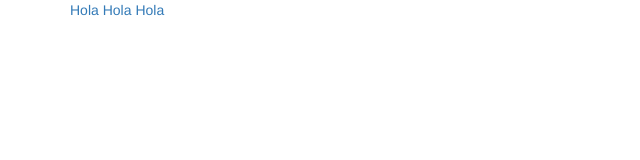
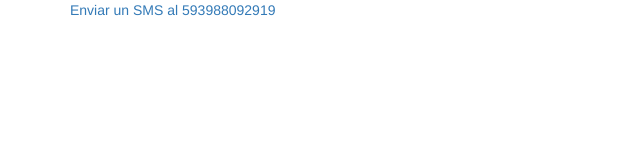
Before and after one commit to thyrons/ejemplo_phonegap, a plain HTML site: page index.html in a window 1280 px wide. Shown: the whole page, without its empty margins (0-640 px from the left). Drawn offline with Linux system fonts and the light colour scheme.

Commit message:
Revert "c"
This reverts commit 25e4e0deb6f5d28714842c46ae0d185a892b9b7d.

```diff
--- a/index.html
+++ b/index.html
@@ -11,11 +11,7 @@
 	<body>
 
 	<div class="container">
-	  	<a href="sms:+593988092919?body=bodytext">Hola</a>
-
-	  	<a href="sms:+593988092919;body=bodytext">Hola</a>
-
-	  	<a href="sms:0988092919?body=bodytext">Hola</a>
+	  	<a href="sms:+593988092919?body=bodytext">Enviar un SMS al 593988092919</a>
 
 	</div>
 
```
